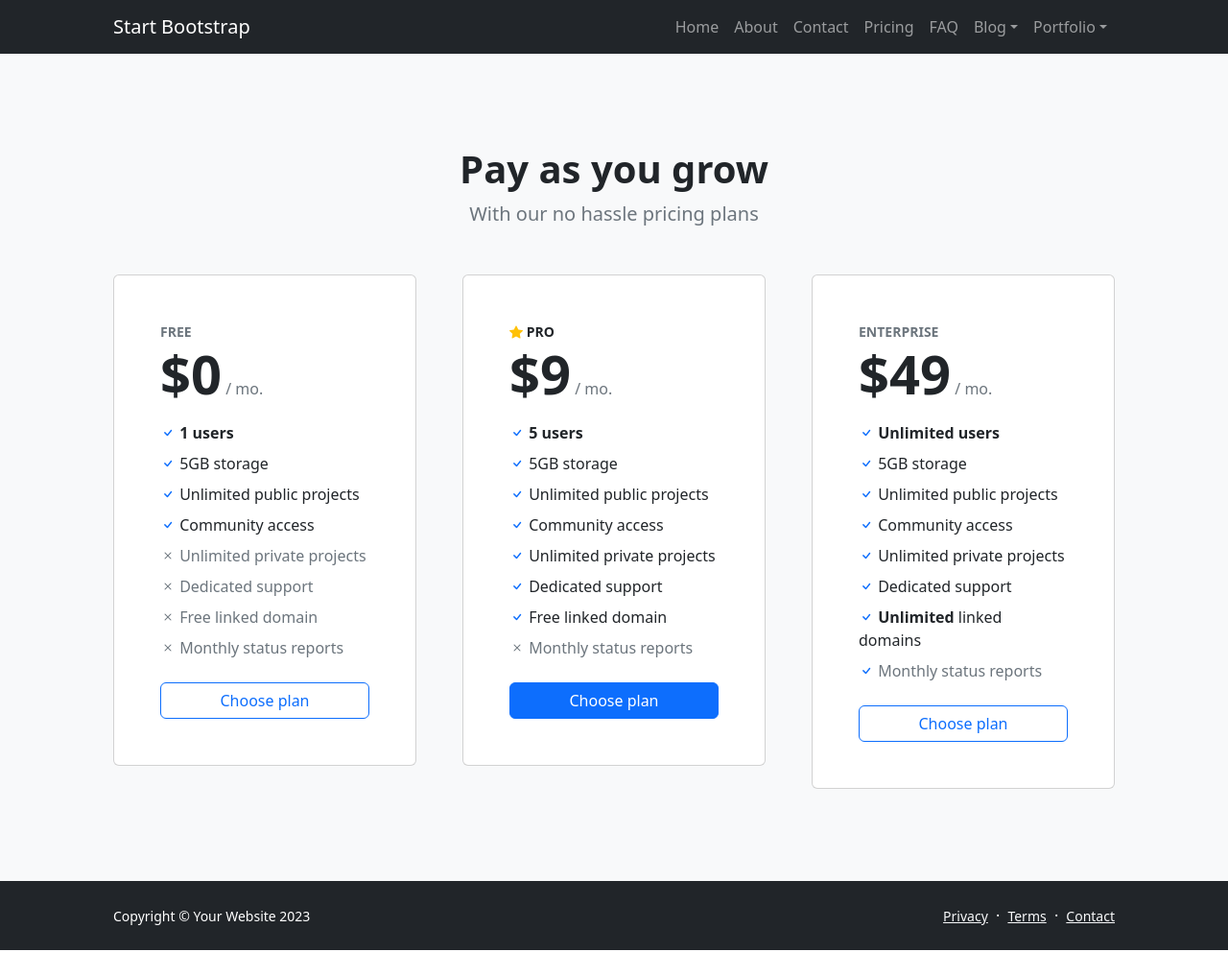
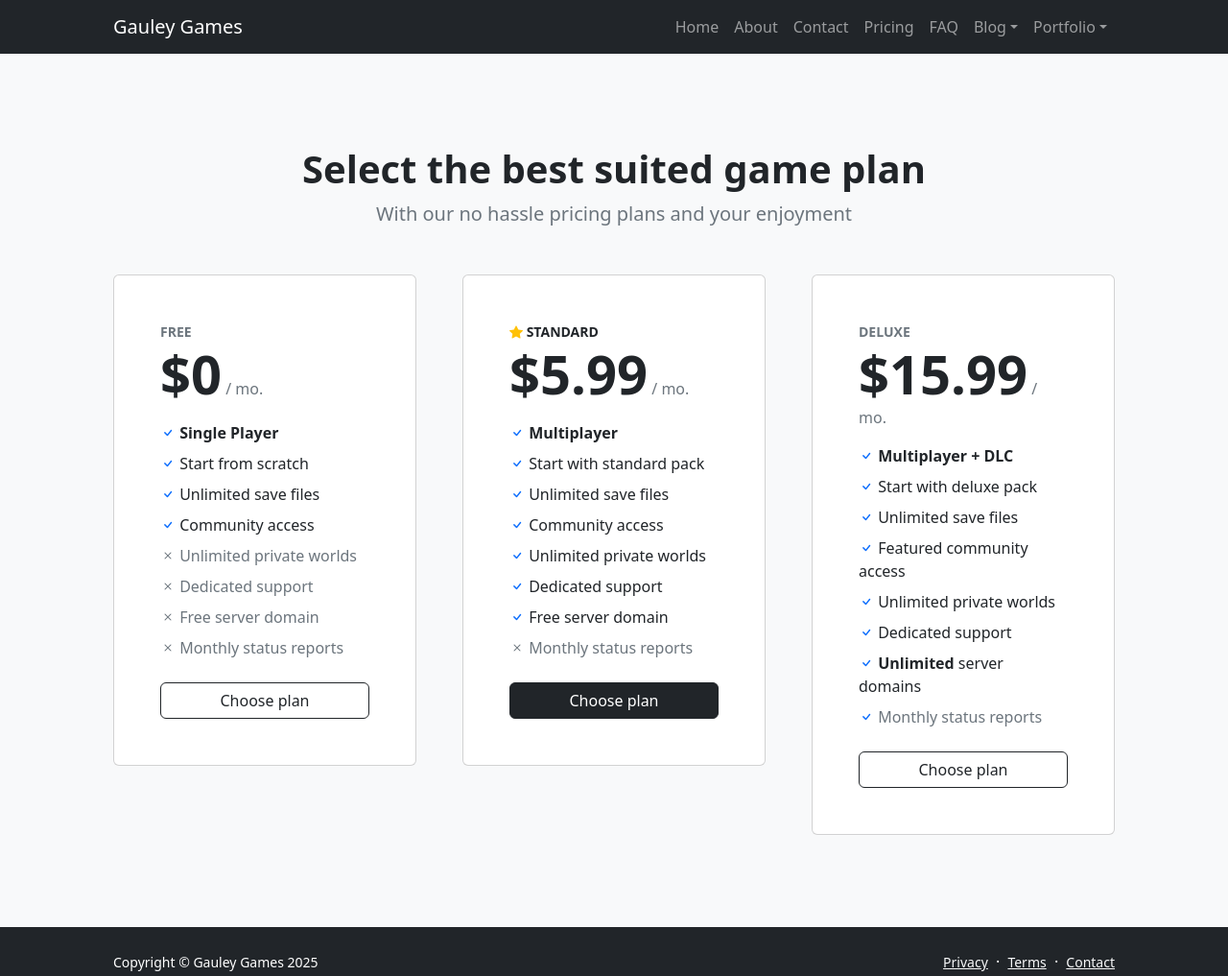
Before and after one commit to nityayada/Official-Games, a plain HTML site: page pricing.html in a window 1280 px wide. Shown: the whole page at 96% size. Before the commit the page ends 990 px from the top, so only its background shows below. Drawn offline with nearby package versions, Linux system fonts and the light colour scheme.

Commit message:
Home page and Pricing page update

```diff
--- a/pricing.html
+++ b/pricing.html
@@ -5,9 +5,9 @@
         <meta name="viewport" content="width=device-width, initial-scale=1, shrink-to-fit=no" />
         <meta name="description" content="" />
         <meta name="author" content="" />
-        <title>Modern Business - Start Bootstrap Template</title>
+        <title>Gauley Games</title>
         <!-- Favicon-->
-        <link rel="icon" type="image/x-icon" href="assets/favicon.ico" />
+        <link rel="icon" type="image/x-icon" href="assets/logo.png" />
         <!-- Bootstrap icons-->
         <link href="https://cdn.jsdelivr.net/npm/bootstrap-icons@1.5.0/font/bootstrap-icons.css" rel="stylesheet" />
         <!-- Core theme CSS (includes Bootstrap)-->
@@ -18,7 +18,7 @@
             <!-- Navigation-->
             <nav class="navbar navbar-expand-lg navbar-dark bg-dark">
                 <div class="container px-5">
-                    <a class="navbar-brand" href="index.html">Start Bootstrap</a>
+                    <a class="navbar-brand" href="index.html">Gauley Games</a>
                     <button class="navbar-toggler" type="button" data-bs-toggle="collapse" data-bs-target="#navbarSupportedContent" aria-controls="navbarSupportedContent" aria-expanded="false" aria-label="Toggle navigation"><span class="navbar-toggler-icon"></span></button>
                     <div class="collapse navbar-collapse" id="navbarSupportedContent">
                         <ul class="navbar-nav ms-auto mb-2 mb-lg-0">
@@ -49,8 +49,8 @@
             <section class="bg-light py-5">
                 <div class="container px-5 my-5">
                     <div class="text-center mb-5">
-                        <h1 class="fw-bolder">Pay as you grow</h1>
-                        <p class="lead fw-normal text-muted mb-0">With our no hassle pricing plans</p>
+                        <h1 class="fw-bolder">Select the best suited game plan</h1>
+                        <p class="lead fw-normal text-muted mb-0">With our no hassle pricing plans and your enjoyment</p>
                     </div>
                     <div class="row gx-5 justify-content-center">
                         <!-- Pricing card free-->
@@ -65,15 +65,15 @@
                                     <ul class="list-unstyled mb-4">
                                         <li class="mb-2">
                                             <i class="bi bi-check text-primary"></i>
-                                            <strong>1 users</strong>
+                                            <strong>Single Player</strong>
                                         </li>
                                         <li class="mb-2">
                                             <i class="bi bi-check text-primary"></i>
-                                            5GB storage
+                                            Start from scratch
                                         </li>
                                         <li class="mb-2">
                                             <i class="bi bi-check text-primary"></i>
-                                            Unlimited public projects
+                                            Unlimited save files
                                         </li>
                                         <li class="mb-2">
                                             <i class="bi bi-check text-primary"></i>
@@ -81,7 +81,7 @@
                                         </li>
                                         <li class="mb-2 text-muted">
                                             <i class="bi bi-x"></i>
-                                            Unlimited private projects
+                                            Unlimited private worlds
                                         </li>
                                         <li class="mb-2 text-muted">
                                             <i class="bi bi-x"></i>
@@ -89,14 +89,14 @@
                                         </li>
                                         <li class="mb-2 text-muted">
                                             <i class="bi bi-x"></i>
-                                            Free linked domain
+                                            Free server domain
                                         </li>
                                         <li class="text-muted">
                                             <i class="bi bi-x"></i>
                                             Monthly status reports
                                         </li>
                                     </ul>
-                                    <div class="d-grid"><a class="btn btn-outline-primary" href="#!">Choose plan</a></div>
+                                    <div class="d-grid"><a class="btn btn-outline-dark" href="#!">Choose plan</a></div>
                                 </div>
                             </div>
                         </div>
@@ -106,24 +106,24 @@
                                 <div class="card-body p-5">
                                     <div class="small text-uppercase fw-bold">
                                         <i class="bi bi-star-fill text-warning"></i>
-                                        Pro
+                                        Standard
                                     </div>
                                     <div class="mb-3">
-                                        <span class="display-4 fw-bold">$9</span>
+                                        <span class="display-4 fw-bold">$5.99</span>
                                         <span class="text-muted">/ mo.</span>
                                     </div>
                                     <ul class="list-unstyled mb-4">
                                         <li class="mb-2">
                                             <i class="bi bi-check text-primary"></i>
-                                            <strong>5 users</strong>
+                                            <strong>Multiplayer</strong>
                                         </li>
                                         <li class="mb-2">
                                             <i class="bi bi-check text-primary"></i>
-                                            5GB storage
+                                            Start with standard pack
                                         </li>
                                         <li class="mb-2">
                                             <i class="bi bi-check text-primary"></i>
-                                            Unlimited public projects
+                                            Unlimited save files
                                         </li>
                                         <li class="mb-2">
                                             <i class="bi bi-check text-primary"></i>
@@ -131,7 +131,7 @@
                                         </li>
                                         <li class="mb-2">
                                             <i class="bi bi-check text-primary"></i>
-                                            Unlimited private projects
+                                            Unlimited private worlds
                                         </li>
                                         <li class="mb-2">
                                             <i class="bi bi-check text-primary"></i>
@@ -139,14 +139,14 @@
                                         </li>
                                         <li class="mb-2">
                                             <i class="bi bi-check text-primary"></i>
-                                            Free linked domain
+                                            Free server domain
                                         </li>
                                         <li class="text-muted">
                                             <i class="bi bi-x"></i>
                                             Monthly status reports
                                         </li>
                                     </ul>
-                                    <div class="d-grid"><a class="btn btn-primary" href="#!">Choose plan</a></div>
+                                    <div class="d-grid"><a class="btn btn-dark" href="#!">Choose plan</a></div>
                                 </div>
                             </div>
                         </div>
@@ -154,31 +154,31 @@
                         <div class="col-lg-6 col-xl-4">
                             <div class="card">
                                 <div class="card-body p-5">
-                                    <div class="small text-uppercase fw-bold text-muted">Enterprise</div>
+                                    <div class="small text-uppercase fw-bold text-muted">Deluxe</div>
                                     <div class="mb-3">
-                                        <span class="display-4 fw-bold">$49</span>
+                                        <span class="display-4 fw-bold">$15.99</span>
                                         <span class="text-muted">/ mo.</span>
                                     </div>
                                     <ul class="list-unstyled mb-4">
                                         <li class="mb-2">
                                             <i class="bi bi-check text-primary"></i>
-                                            <strong>Unlimited users</strong>
+                                            <strong>Multiplayer + DLC</strong>
                                         </li>
                                         <li class="mb-2">
                                             <i class="bi bi-check text-primary"></i>
-                                            5GB storage
+                                            Start with deluxe pack
                                         </li>
                                         <li class="mb-2">
                                             <i class="bi bi-check text-primary"></i>
-                                            Unlimited public projects
+                                            Unlimited save files
                                         </li>
                                         <li class="mb-2">
                                             <i class="bi bi-check text-primary"></i>
-                                            Community access
+                                            Featured community access
                                         </li>
                                         <li class="mb-2">
                                             <i class="bi bi-check text-primary"></i>
-                                            Unlimited private projects
+                                            Unlimited private worlds
                                         </li>
                                         <li class="mb-2">
                                             <i class="bi bi-check text-primary"></i>
@@ -187,14 +187,14 @@
                                         <li class="mb-2">
                                             <i class="bi bi-check text-primary"></i>
                                             <strong>Unlimited</strong>
-                                            linked domains
+                                            server domains
                                         </li>
                                         <li class="text-muted">
                                             <i class="bi bi-check text-primary"></i>
                                             Monthly status reports
                                         </li>
                                     </ul>
-                                    <div class="d-grid"><a class="btn btn-outline-primary" href="#!">Choose plan</a></div>
+                                    <div class="d-grid"><a class="btn btn-outline-dark" href="#!">Choose plan</a></div>
                                 </div>
                             </div>
                         </div>
@@ -206,7 +206,7 @@
         <footer class="bg-dark py-4 mt-auto">
             <div class="container px-5">
                 <div class="row align-items-center justify-content-between flex-column flex-sm-row">
-                    <div class="col-auto"><div class="small m-0 text-white">Copyright &copy; Your Website 2023</div></div>
+                    <div class="col-auto"><div class="small m-0 text-white">Copyright &copy; Gauley Games 2025</div></div>
                     <div class="col-auto">
                         <a class="link-light small" href="#!">Privacy</a>
                         <span class="text-white mx-1">&middot;</span>
```
Also changed, not shown: index.html (+15 -46 lines), assets/Gauley1.jpg (added), assets/Gauley2.jpg (added), assets/Gauley3.jpg (added), assets/Gauley4.jpg (added), 2 other files.
